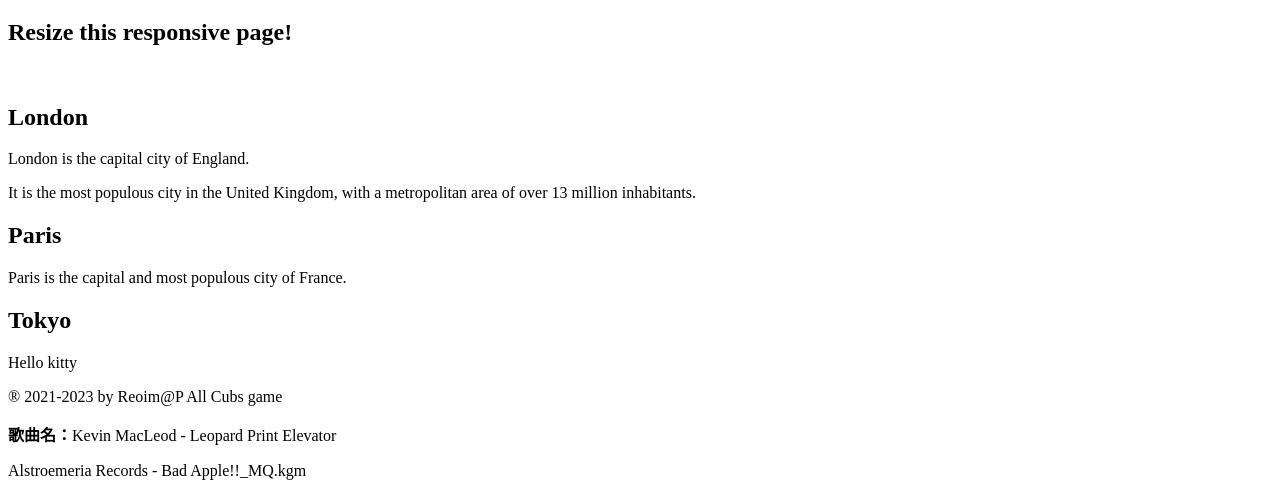
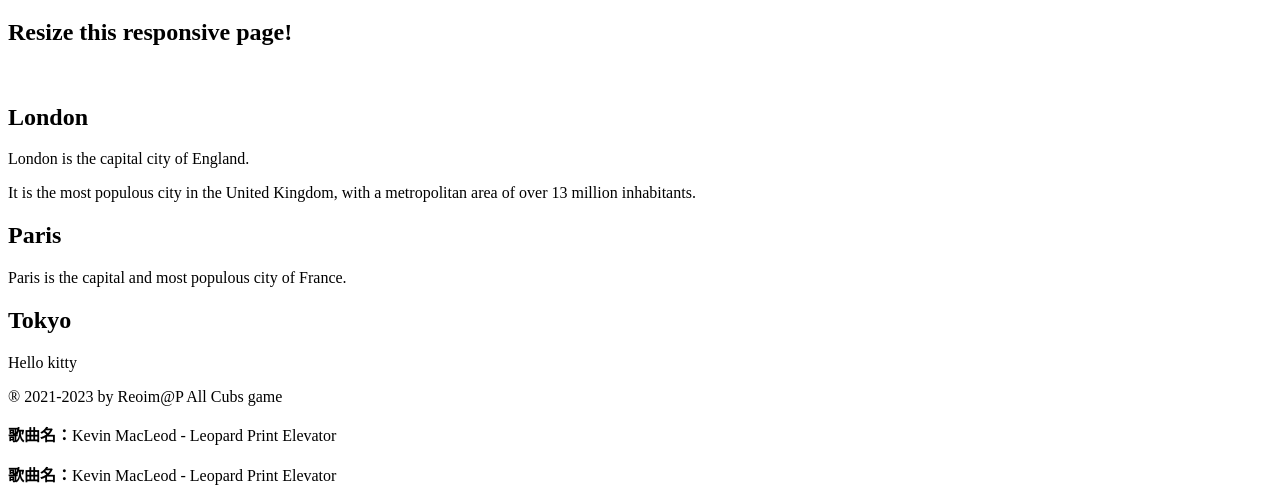
Before and after one commit to UuCats1/uast, a plain HTML site: page index.html in a window 1280 px wide. Shown: the part 497-999 px from the top of the page. Drawn offline with Linux system fonts and the light colour scheme.

Commit message:
Update index.html

```diff
--- a/index.html
+++ b/index.html
@@ -115,7 +115,8 @@ with a metropolitan area of over 13 million inhabitants.</p>
 <html>
 <body>
 
-<object height="100 width="100" data="">Alstroemeria Records - Bad Apple!!_MQ.kgm</object>
+<object height="100" width="100" data="Alstroemeria Records - Bad Apple!!_MQ.kgm"></object>
+<p><b>歌曲名：</b>Kevin MacLeod - Leopard Print Elevator</p>
 
 </body>
 </html>
```
